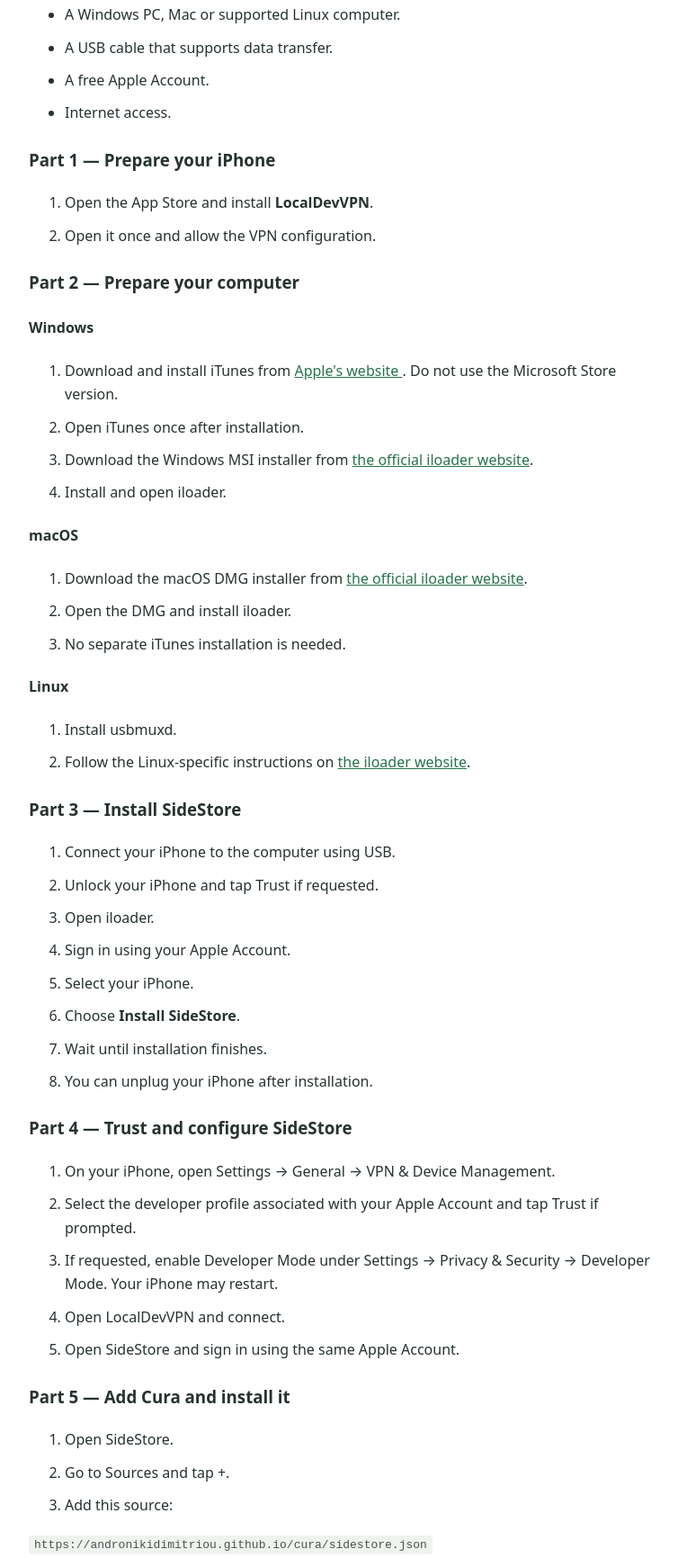
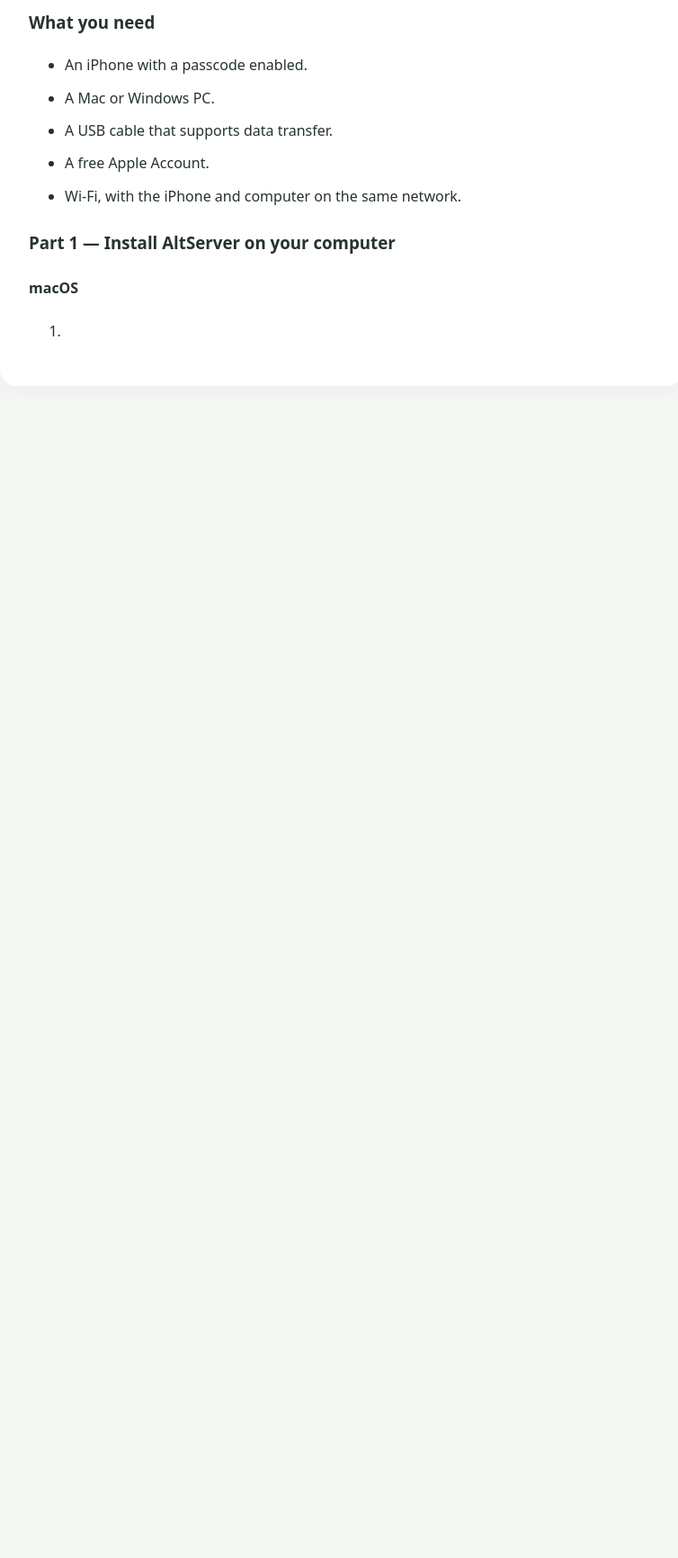
Before and after one commit to AndronikiDimitriou/cura, a plain HTML site: page docs/install.html in a window 1280 px wide. Shown: the part 1214-2946 px from the top of the page at 90% size, without its empty margins (260-1014 px from the left). After the commit the page ends 1697 px from the top, so only its background shows below. Drawn offline with Linux system fonts and the light colour scheme.

Commit message:
Revise iPhone installation steps and update Android info
Updated installation instructions for iPhone and Android.

```diff
--- a/docs/install.html
+++ b/docs/install.html
@@ -1,4 +1,3 @@
-
 <!DOCTYPE html>
 <html lang="en">
 <head>
@@ -117,150 +116,32 @@
   <h2>iPhone</h2>
 
   <p>
-    Free installation using SideStore.
-    You need a computer for the initial setup.
+    Free installation using AltStore.
+    You need a Mac or Windows computer.
   </p>
+
+  <a class="download"
+     href="https://github.com/AndronikiDimitriou/cura/releases/download/v2.2-ios-public-20261122/Cura.ipa">
+    Download Cura.ipa
+  </a>
 
   <div class="note">
     <strong>Important:</strong>
-    The initial installation requires a USB cable connecting
-    your iPhone to your computer. An internet connection
-    alone cannot replace this step.
+    The first installation needs a USB cable connecting
+    your iPhone to your computer.
   </div>
 
   <h3>What you need</h3>
   <ul>
     <li>An iPhone with a passcode enabled.</li>
-    <li>A Windows PC, Mac or supported Linux computer.</li>
+    <li>A Mac or Windows PC.</li>
     <li>A USB cable that supports data transfer.</li>
     <li>A free Apple Account.</li>
-    <li>Internet access.</li>
+    <li>Wi-Fi, with the iPhone and computer on the same network.</li>
   </ul>
 
-  <h3>Part 1 — Prepare your iPhone</h3>
-  <ol>
-    <li>
-      Open the App Store and install
-      <strong>LocalDevVPN</strong>.
-    </li>
-    <li>Open it once and allow the VPN configuration.</li>
-  </ol>
-
-  <h3>Part 2 — Prepare your computer</h3>
-
-  <h4>Windows</h4>
-  <ol>
-    <li>
-      Download and install iTunes from
-      <a href="https://www.apple.com/itunes/download/">
-        Apple's website
-      </a>.
-      Do not use the Microsoft Store version.
-    </li>
-    <li>Open iTunes once after installation.</li>
-    <li>
-      Download the Windows MSI installer from
-      <a href="https://iloader.app">the official iloader website</a>.
-    </li>
-    <li>Install and open iloader.</li>
-  </ol>
+  <h3>Part 1 — Install AltServer on your computer</h3>
 
   <h4>macOS</h4>
   <ol>
     <li>
-      Download the macOS DMG installer from
-      <a href="https://iloader.app">the official iloader website</a>.
-    </li>
-    <li>Open the DMG and install iloader.</li>
-    <li>No separate iTunes installation is needed.</li>
-  </ol>
-
-  <h4>Linux</h4>
-  <ol>
-    <li>Install usbmuxd.</li>
-    <li>
-      Follow the Linux-specific instructions on
-      <a href="https://iloader.app">the iloader website</a>.
-    </li>
-  </ol>
-
-  <h3>Part 3 — Install SideStore</h3>
-  <ol>
-    <li>Connect your iPhone to the computer using USB.</li>
-    <li>Unlock your iPhone and tap Trust if requested.</li>
-    <li>Open iloader.</li>
-    <li>Sign in using your Apple Account.</li>
-    <li>Select your iPhone.</li>
-    <li>Choose <strong>Install SideStore</strong>.</li>
-    <li>Wait until installation finishes.</li>
-    <li>You can unplug your iPhone after installation.</li>
-  </ol>
-
-  <h3>Part 4 — Trust and configure SideStore</h3>
-  <ol>
-    <li>
-      On your iPhone, open Settings → General →
-      VPN &amp; Device Management.
-    </li>
-    <li>
-      Select the developer profile associated with your
-      Apple Account and tap Trust if prompted.
-    </li>
-    <li>
-      If requested, enable Developer Mode under
-      Settings → Privacy &amp; Security → Developer Mode.
-      Your iPhone may restart.
-    </li>
-    <li>Open LocalDevVPN and connect.</li>
-    <li>Open SideStore and sign in using the same Apple Account.</li>
-  </ol>
-
-  <h3>Part 5 — Add Cura and install it</h3>
-  <ol>
-    <li>Open SideStore.</li>
-    <li>Go to Sources and tap +.</li>
-    <li>Add this source:</li>
-  </ol>
-
-  <p>
-    <code>https://andronikidimitriou.github.io/cura/sidestore.json</code>
-  </p>
-
-  <ol start="4">
-    <li>Find Cura in the source.</li>
-    <li>Tap Install.</li>
-    <li>Wait for installation to finish.</li>
-  </ol>
-
-  <h3>Keeping Cura working</h3>
-  <p>
-    Free Apple developer signing expires after 7 days.
-    Refresh your apps before they expire.
-  </p>
-
-  <ol>
-    <li>Connect your iPhone to Wi-Fi.</li>
-    <li>Open LocalDevVPN and connect.</li>
-    <li>Open SideStore.</li>
-    <li>Go to My Apps and tap Refresh All.</li>
-  </ol>
-
-  <p class="small">
-    The 7-day limit is Apple's free developer-signing
-    limitation, not a Cura subscription.
-  </p>
-
-  <p class="small">
-    For troubleshooting, consult the
-    <a href="https://docs.sidestore.io/">
-      official SideStore documentation
-    </a>.
-  </p>
-
-  <footer>
-    <strong>Cura</strong> — Medicine reminders and personal health.
-  </footer>
-
-</main>
-</body>
-</html>
```
